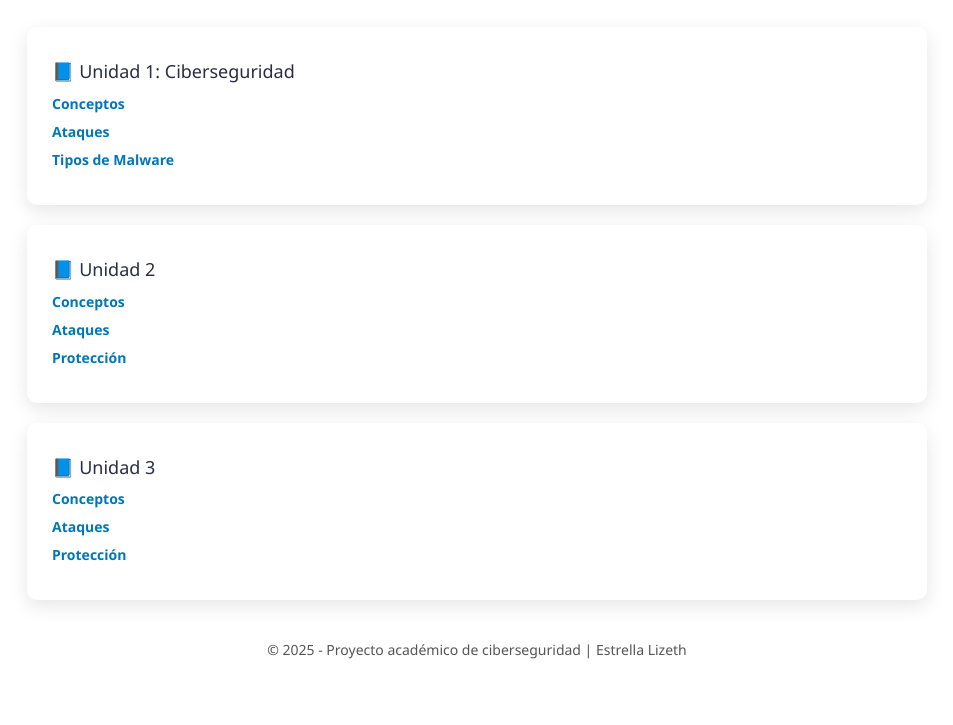
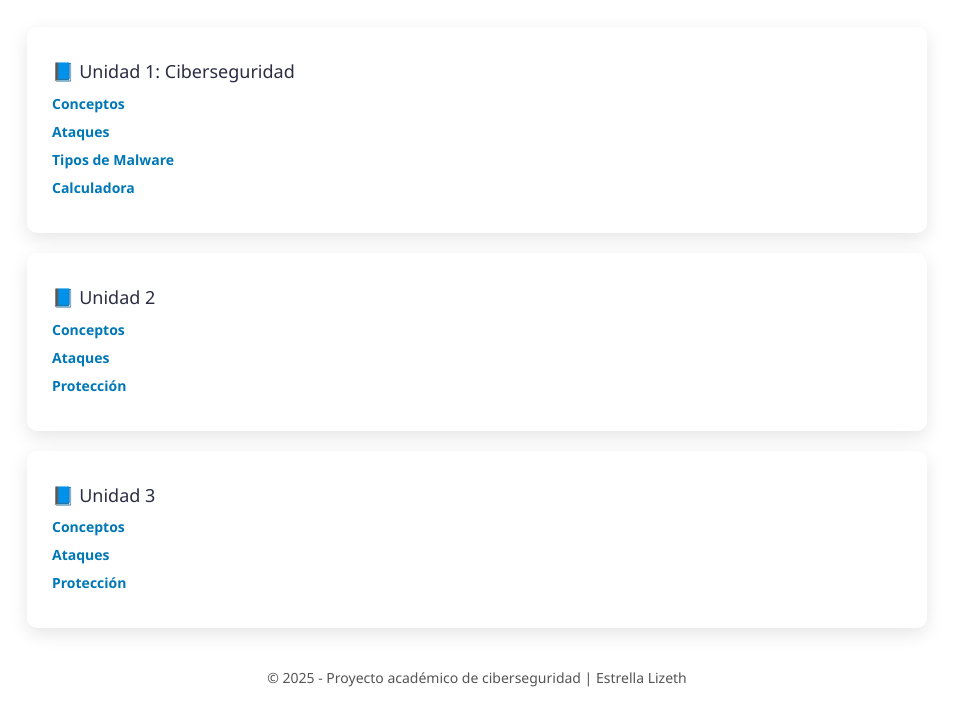
Before and after one commit to a23328061310391-cyber/Proyecto1, a plain HTML site: page index.html in a window 1280 px wide. Shown: the part 149-874 px from the top of the page, without its empty margins (163-1116 px from the left). Before the commit the page ends 849 px from the top, so only its background shows below. Drawn offline with nearby package versions, Linux system fonts and the light colour scheme; a web font is replaced by a local one.

Commit message:
Update index.html

```diff
--- a/index.html
+++ b/index.html
@@ -2,138 +2,233 @@
 <html lang="es">
 <head>
   <meta charset="UTF-8" />
+
   <meta name="viewport" content="width=device-width, initial-scale=1.0" />
 
   <script src="https://ajax.googleapis.com/ajax/libs/jquery/1.11.2/jquery.min.js"></script>
+
   <link
+
     rel="stylesheet"
+
     href="https://maxcdn.bootstrapcdn.com/bootstrap/3.3.1/css/bootstrap.min.css"
+
   />
+
   <link
+
     rel="stylesheet"
+
     href="https://maxcdn.bootstrapcdn.com/bootstrap/3.3.1/css/bootstrap-theme.min.css"
+
   />
+
   <script src="https://maxcdn.bootstrapcdn.com/bootstrap/3.3.1/js/bootstrap.min.js"></script>
+
   <link
+
     href="https://fonts.cdnfonts.com/css/schnoerkel-caps"
+
     rel="stylesheet"
+
   />
 
   <title>Inicio - Proyecto Ciberseguridad</title>
 
   <style>
+
     body {
+
       background: url("img/descarga.png") no-repeat center center fixed;
+
       background-size: cover;
+
       font-family: "Segoe UI", Tahoma, Geneva, Verdana, sans-serif;
+
       margin: 0;
+
       padding: 0;
+
       color: #222;
+
     }
 
     .overlay {
+
       background-color: rgba(255, 255, 255, 0.85);
+
       min-height: 100vh;
+
       padding: 40px 20px;
+
     }
 
     h1, h3 {
+
       text-align: center;
+
       font-weight: bold;
+
     }
 
     .menu-container {
+
       max-width: 900px;
+
       margin: 30px auto;
+
     }
 
     .menu-card {
+
       background: #fff;
+
       border-radius: 10px;
+
       box-shadow: 0 6px 18px rgba(0, 0, 0, 0.1);
+
       padding: 25px;
+
       margin-bottom: 20px;
+
       transition: transform 0.2s ease, box-shadow 0.2s ease;
+
     }
 
     .menu-card:hover {
+
       transform: translateY(-4px);
+
       box-shadow: 0 10px 22px rgba(0, 0, 0, 0.15);
+
     }
 
     .menu-card h4 {
+
       margin-bottom: 12px;
+
       color: #2b2d42;
+
     }
 
     .menu-card ul {
+
       list-style: none;
+
       padding: 0;
+
     }
 
     .menu-card li {
+
       margin: 8px 0;
+
     }
 
     .menu-card a {
+
       text-decoration: none;
+
       color: #0077b6;
+
       font-weight: bold;
+
     }
 
     .menu-card a:hover {
+
       text-decoration: underline;
+
       color: #023e8a;
+
     }
 
     footer {
+
       text-align: center;
+
       margin-top: 40px;
+
       font-size: 14px;
+
       color: #555;
+
     }
+
   </style>
+
 </head>
+
 <body>
+
   <div class="overlay">
+
     <h1>🌐 Proyecto de Ciberseguridad</h1>
+
     <h3>Estrella Lizeth - Programación 5to A</h3>
 
     <div class="menu-container">
+
       <!-- Unidad 1 -->
+
       <div class="menu-card">
         <h4>📘 Unidad 1: Ciberseguridad</h4>
         <ul>
+
           <li><a href="Estrella01.html">Conceptos</a></li>
           <li><a href="Estrella02.html">Ataques</a></li>
           <li><a href="Estrella03.html">Tipos de Malware</a></li>
+          <li><a href="Estrella04.html">Calculadora</a></li>
         </ul>
+
       </div>
 
       <!-- Unidad 2 -->
+
       <div class="menu-card">
+
         <h4>📘 Unidad 2</h4>
+
         <ul>
+
           <li><a href="Estrella04.html">Conceptos</a></li>
+
           <li><a href="Estrella05.html">Ataques</a></li>
+
           <li><a href="Estrella06.html">Protección</a></li>
+
         </ul>
+
       </div>
 
       <!-- Unidad 3 -->
+
       <div class="menu-card">
+
         <h4>📘 Unidad 3</h4>
+
         <ul>
+
           <li><a href="Estrella07.html">Conceptos</a></li>
+
           <li><a href="Estrella08.html">Ataques</a></li>
+
           <li><a href="Estrella09.html">Protección</a></li>
+
         </ul>
+
       </div>
+
     </div>
 
     <footer>
+
       © 2025 - Proyecto académico de ciberseguridad | Estrella Lizeth
+
     </footer>
+
   </div>
+
 </body>
+
 </html>
```
